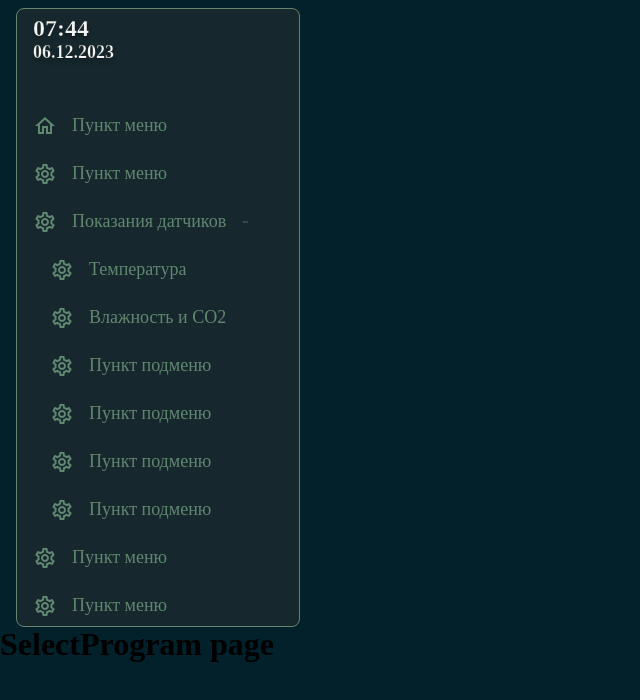
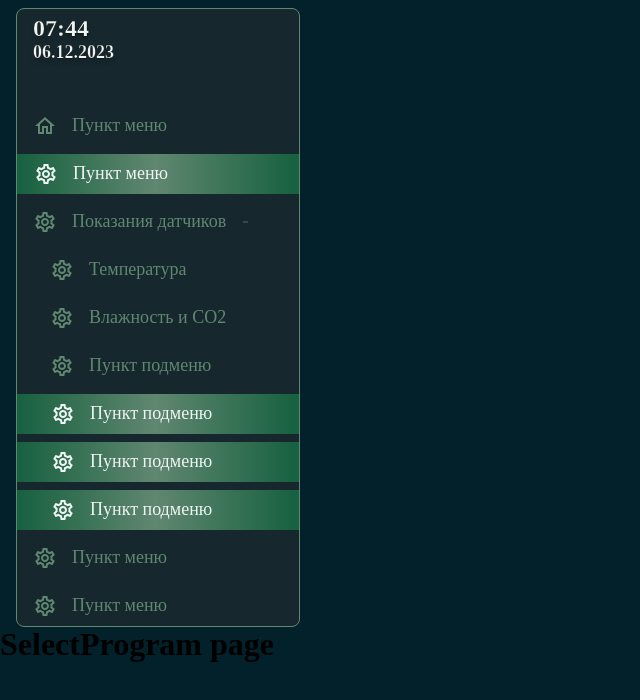
Before and after one commit to x3m4ikc/nav, a React (Create React App) app: page /select in a window 1280 px wide. Shown: the top 700 px of the page, without its empty margins (0-640 px from the left). Built offline with nearby package versions, Linux system fonts and the light colour scheme.

Commit message:
Active link in nav-menu

```diff
--- a/src/Components/Chart/ChartComponent.css
+++ b/src/Components/Chart/ChartComponent.css
@@ -48,7 +48,7 @@
     padding-left: 480px;
 }
 
-/* /DrowDown menu in Chart */
+/* DrowDown menu in Chart */
 
 /* Бэк залить в стиль календаря*/
 .dropmenu {
--- a/src/Components/Chart/ChartComponent.js
+++ b/src/Components/Chart/ChartComponent.js
@@ -116,10 +116,10 @@ const AreaChartComponent = () => {
             {open ? <div className={`dropmenu ${open ? 'active-but' : ''}`}>
                 <ul className="dropmenu__list">
                     <li className="dropmenu__item" onClick={tagClickHandler} data-period='1'>Сутки</li>
-                    <li className="dropmenu__item" onClick={tagClickHandler}>Неделя</li>
-                    <li className="dropmenu__item" onClick={tagClickHandler}>Месяц</li>
-                    <li className="dropmenu__item" onClick={tagClickHandler}>Год</li>
-                    <li className="dropmenu__item" onClick={tagClickHandler}>Период</li>
+                    <li className="dropmenu__item" onClick={tagClickHandler} data-period='2'>Неделя</li>
+                    <li className="dropmenu__item" onClick={tagClickHandler} data-period='3'>Месяц</li>
+                    <li className="dropmenu__item" onClick={tagClickHandler} data-period='4'>Год</li>
+                    <li className="dropmenu__item" onClick={tagClickHandler} data-period='5'>Период</li>
                 </ul>
             </div> : <div></div>}
               <span className='period-time'>Неделя</span>
--- a/src/Components/NavMenu/NavMenu.css
+++ b/src/Components/NavMenu/NavMenu.css
@@ -47,9 +47,9 @@ a {
 
 .active{
     color: #F0F4F2;
-    border-right: 2px solid #46F357;
-    border-left: 1px solid #46F357;
-    background: linear-gradient(90deg, #46F357 1.23%, #AFFFB7 49.23%, #46F357 98.24%);
+    border-right: 2px solid #196241;
+    border-left: 1px solid #196241;
+    background: linear-gradient(90deg, #196241 1.23%, #60876F 49.23%, #196241 98.24%);
     background-blend-mode: soft-light;
 }
 
--- a/src/Components/NavMenu/NavMenu.js
+++ b/src/Components/NavMenu/NavMenu.js
@@ -15,16 +15,16 @@ const NavMenu = () => {
             <DateTimeComponent />
             <ul className='navigation'>
                 <li>
-                    <a href='/' className='link-item'>
+                    <NavLink to='/' className={ ({ isActive }) => (isActive ? 'link-item active' : 'link-item')}>
                         <HomeOutlinedIcon className='nav-icon'/>
                         <span className='nav-text'>Пункт меню</span>
-                    </a>
+                    </NavLink>
                 </li>
                 <li className={setActive}>
-                    <a href='/select' className='link-item'>
+                    <NavLink to='/select' className={ ({ isActive }) => (isActive ? 'link-item active' : 'link-item')}>
                         <SettingsOutlinedIcon className='nav-icon'/>
                         <span className='nav-text'>Пункт меню</span>
-                    </a>
+                    </NavLink>
                 </li>
                 <li className='navigation-item'>
                     <a href={pathname} className='link-item'>
@@ -34,58 +34,50 @@ const NavMenu = () => {
                     </a>
                     <ul className='sub-navigation'>
                         <li>
-                            {/* <a href='/switch-temp' className='link-item'>
-                                <SettingsOutlinedIcon className='nav-icon'/>
-                                <span className='nav-text'>Температура</span>
-                            </a> */}
                             <NavLink to='/switch-temp' className={ ({ isActive }) => (isActive ? 'link-item active' : 'link-item')}>
                                 <SettingsOutlinedIcon className='nav-icon'/>
                                 <span className='nav-text'>Температура</span>
                             </NavLink>
                         </li>
-                        <li className={setActive}>
-                            {/* <a href='/switch-water' className='link-item'>
-                                <SettingsOutlinedIcon className='nav-icon'/>
-                                <span className='nav-text'>Влажность и CO2</span>
-                            </a> */}
+                        <li>
                             <NavLink to='/switch-water' className={ ({ isActive }) => (isActive ? 'link-item active' : 'link-item')}>
                                 <SettingsOutlinedIcon className='nav-icon'/>
                                 <span className='nav-text'>Влажность и CO2</span>
                             </NavLink>
                         </li>
-                        <li className={setActive}>
-                            <a href='/switch-air' className='link-item'>
+                        <li>
+                            <NavLink to='/switch-air' className={ ({ isActive }) => (isActive ? 'link-item active' : 'link-item')}>
                                 <SettingsOutlinedIcon className='nav-icon'/>
                                 <span className='nav-text'>Пункт подменю</span>
-                            </a>
+                            </NavLink>
                         </li>
-                        <li className={setActive}>
-                            <a href='/select' className='link-item'>
+                        <li>
+                            <NavLink to='/select' className={ ({ isActive }) => (isActive ? 'link-item active' : 'link-item')}>
                                 <SettingsOutlinedIcon className='nav-icon'/>
                                 <span className='nav-text'>Пункт подменю</span>
-                            </a>
+                            </NavLink>
                         </li>
-                        <li className={setActive}>
-                            <a href='/select' className='link-item'>
+                        <li>
+                        <NavLink to='/select' className={ ({ isActive }) => (isActive ? 'link-item active' : 'link-item')}>
                                 <SettingsOutlinedIcon className='nav-icon'/>
                                 <span className='nav-text'>Пункт подменю</span>
-                            </a>
+                            </NavLink>
                         </li>
-                        <li className={setActive}>
-                            <a href='/select' className='link-item'>
+                        <li>
+                        <NavLink to='/select' className={ ({ isActive }) => (isActive ? 'link-item active' : 'link-item')}>
                                 <SettingsOutlinedIcon className='nav-icon'/>
                                 <span className='nav-text'>Пункт подменю</span>
-                            </a>
+                            </NavLink>
                         </li>
                     </ul>
                 </li>
-                <li className={setActive}>
+                <li>
                     <a href='/select' className='link-item'>
                     <SettingsOutlinedIcon className='nav-icon'/>
                     <span className='nav-text'>Пункт меню</span>
                     </a>
                 </li>
-                <li className={`navigation-item ${setActive}`}>
+                <li>
                     <a href='/account' className='link-item'>
                     <SettingsOutlinedIcon className='nav-icon'/>
                     <span className='nav-text'>Пункт меню</span>
```
